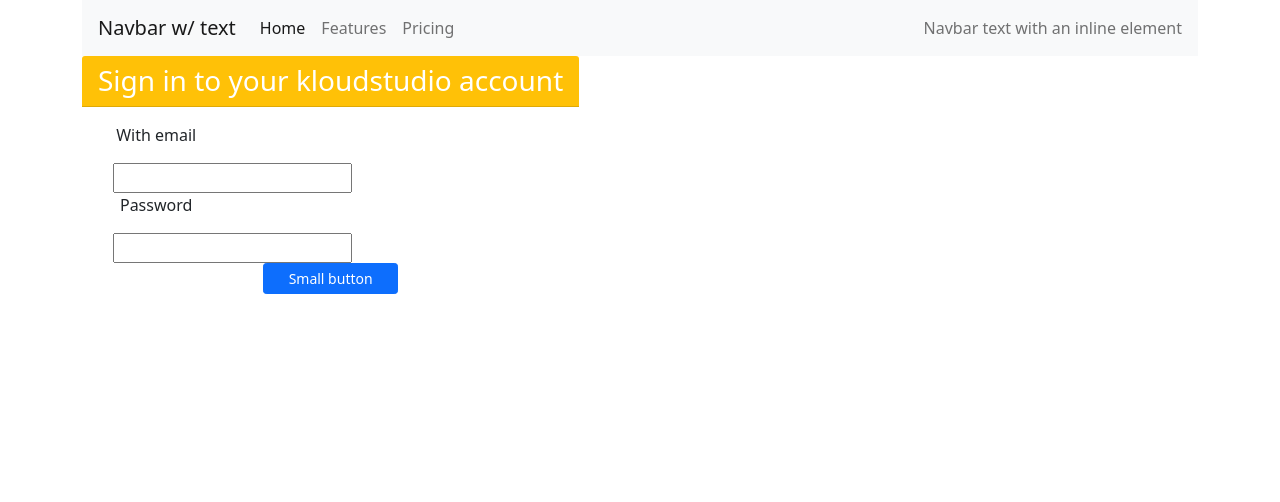
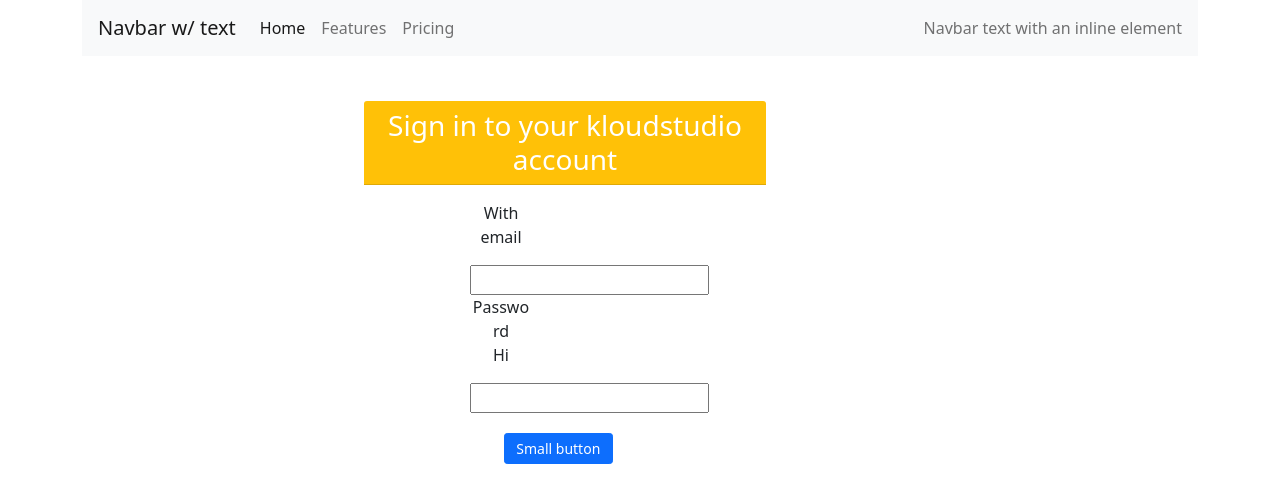
Before and after one commit to IzzatK/reactstrappractice, a React (Create React App) app: page / in a window 1280 px wide. Shown: the top 502 px of the page. Built offline with nearby package versions, Linux system fonts and the light colour scheme.

Commit message:
see prvs notes

```diff
--- a/src/App.js
+++ b/src/App.js
@@ -22,7 +22,7 @@ function App() {
       <TopnavMenu/>
     </div>
 
-    <div className="container">
+    <div className="container offset-4 col-4 col-xs-4 col-sm-4">
       <div className="row">
         <SigninCard/>
 
--- a/src/SigininCard.css
+++ b/src/SigininCard.css
@@ -1,4 +1,17 @@
 #card1 {
     width:200%;
     border: none;
+    position:relative;
+    top:45px;
 }
+
+#kloudheader {
+    position:relative;
+    right:75px;
+}
+
+#smbutton{
+    position:relative;
+    right:81.7px;
+    top:20px;
+}
--- a/src/SigninCard.js
+++ b/src/SigninCard.js
@@ -8,13 +8,16 @@ export default class SigninCard extends Component {
                     <div class="d-flex">
                         <div class="row justify-content-center">
                             <div id="reservationcard" class="card" id="card1">
-                                <h3 class="card-header bg-warning text-white text-center">Sign in to your kloudstudio account</h3>
+                                <h3 class="card-header bg-warning text-white text-center" id="kloudheader">Sign in to your kloudstudio account</h3>
                                 <div class="card-body">
                                     <div class="col-3">
                                        <p id="reservecardpars ">With email </p>
 
+
   <input class=""type="text" id="fname" name="fname"/><br/>
-  <p id="reservecardpars ">Password </p>
+
+
+ <p id="reservecardpars" class="">Password <p class="align-middle">Hi</p></p>
 
                                        <input class=""type="text" id="fname" name="fname"/><br/>
     </div>
@@ -28,7 +31,7 @@ export default class SigninCard extends Component {
                                     </>
                                     </div> */}
                                     <div class="row justify-content-center ">
-                                    <button type="button" style={{width: "27.7%"}} class="btn btn-primary btn-sm">Small button</button>                                    </div>
+                                    <button type="button" style={{width: "27.7%"}} id="smbutton" class="btn btn-primary btn-sm">Small button</button>                                    </div>
                                 </div>
                             </div>
                         </div>
```
